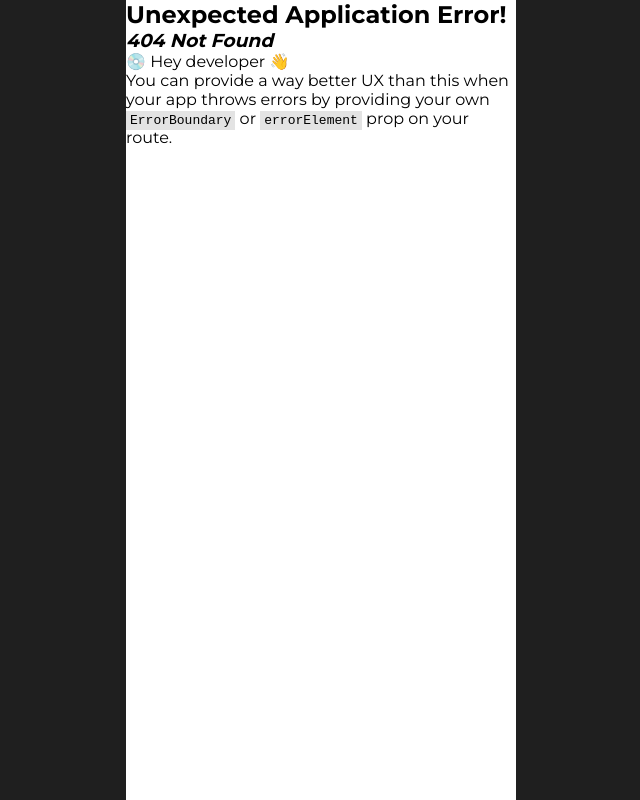
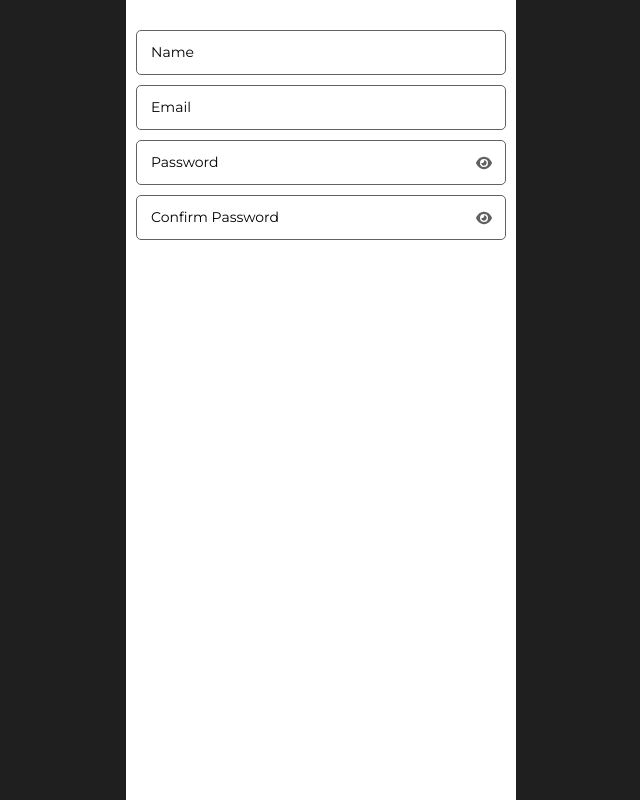
Before and after one commit to xfvelocity/plot-ponder, a React (Vite) app: page /register in a window 1280 px wide. Before the commit this address had no page. Shown: the whole page, without its empty margins (319-959 px from the left). Built offline with nearby package versions, Linux system fonts and the light colour scheme.

Commit message:
set base for register page

```diff
--- a/package.json
+++ b/package.json
@@ -10,6 +10,7 @@
     "preview": "vite preview"
   },
   "dependencies": {
+    "axios": "^1.5.0",
     "clsx": "^2.0.0",
     "react": "^18.2.0",
     "react-dom": "^18.2.0",
--- a/src/components/basic/icon/PPIcon.tsx
+++ b/src/components/basic/icon/PPIcon.tsx
@@ -7,15 +7,22 @@ import "./ppIcon.scss";
 // ** Types **
 interface Props {
   src: string;
+  colour?: string;
   className?: string;
   size?: number;
   onClick?: () => void;
 }
 
-const PPIcon = ({ src, className = "", size = 24, onClick }: Props) => {
+const PPIcon = ({
+  src,
+  className = "",
+  colour = "grey-darken-2",
+  size = 24,
+  onClick,
+}: Props) => {
   return (
     <ReactSVG
-      className={clsx(`pp-icon ${className}`, {
+      className={clsx(`pp-icon ${className} pp-icon-colour-${colour}`, {
         "pp-hover": !!onClick,
       })}
       src={`icons/${src}.svg`}
--- a/src/components/basic/icon/ppIcon.scss
+++ b/src/components/basic/icon/ppIcon.scss
@@ -7,3 +7,12 @@
     width: var(--size) !important;
   }
 }
+
+@each $name, $colour in $pp-colours {
+  .pp-icon-colour-#{$name} {
+    path,
+    rect {
+      fill: #{$colour} !important;
+    }
+  }
+}
--- a/src/components/basic/input/text-input/PPTextInput.tsx
+++ b/src/components/basic/input/text-input/PPTextInput.tsx
@@ -10,7 +10,7 @@ import PPIcon from "@/components/basic/icon/PPIcon";
 // ** Types **
 interface Props {
   value: string;
-  setValue: React.Dispatch<React.SetStateAction<string>>;
+  setValue: (e: string) => void;
   type?: string;
   placeholder?: string;
   label?: string;
--- a/src/components/basic/input/text-input/ppTextInput.scss
+++ b/src/components/basic/input/text-input/ppTextInput.scss
@@ -3,6 +3,7 @@
   display: grid;
   grid-template-columns: 92% 8%;
   align-items: center;
+  border-color: map-get($pp-colours, "grey-darken-2") !important;
 
   &-content {
     height: 100%;
--- a/src/router/index.tsx
+++ b/src/router/index.tsx
@@ -2,12 +2,17 @@ import { createBrowserRouter } from "react-router-dom";
 
 // ** Pages **
 import Home from "@/views/Home";
+import Register from "@/views/auth/register/Register";
 
 const router = createBrowserRouter([
   {
     path: "/",
     element: <Home />,
   },
+  {
+    path: "/register",
+    element: <Register />,
+  },
 ]);
 
 export default router;
--- /dev/null
+++ b/src/views/auth/register/Register.tsx
@@ -0,0 +1,65 @@
+import { useState } from "react";
+
+// ** Styles **
+import "./register.scss";
+
+// ** Components **
+import PPTextInput from "@/components/basic/input/text-input/PPTextInput";
+
+interface Form {
+  name: string;
+  email: string;
+  password: string;
+  confirmPassword: string;
+}
+
+const Register = () => {
+  const [isPasswordShowing, setIsPasswordShowing] = useState<boolean>(false);
+  const [form, setForm] = useState<Form>({
+    name: "",
+    email: "",
+    password: "",
+    confirmPassword: "",
+  });
+
+  const setFormValue = (key: string, value: string) => {
+    setForm({
+      ...form,
+      [key]: value,
+    });
+  };
+
+  return (
+    <div className="register">
+      <PPTextInput
+        label="Name"
+        value={form.name}
+        setValue={(e) => setFormValue("name", e)}
+      />
+
+      <PPTextInput
+        label="Email"
+        value={form.email}
+        setValue={(e) => setFormValue("email", e)}
+      />
+
+      <PPTextInput
+        label="Password"
+        value={form.password}
+        icon={isPasswordShowing ? "eye-slash" : "eye"}
+        setValue={(e) => setFormValue("password", e)}
+        iconFn={() => setIsPasswordShowing(!isPasswordShowing)}
+      />
+
+      <PPTextInput
+        label="Confirm Password"
+        value={form.confirmPassword}
+        icon={isPasswordShowing ? "eye-slash" : "eye"}
+        setValue={(e) => setFormValue("confirmPassword", e)}
+        iconFn={() => setIsPasswordShowing(!isPasswordShowing)}
+      />
+    </div>
+  );
+};
+
+export default Register;
--- /dev/null
+++ b/src/views/auth/register/register.scss
@@ -0,0 +1,7 @@
+.register {
+  padding-top: 20px;
+
+  .pp-text-input {
+    margin: 10px;
+  }
+}
```
Also changed, not shown: 1 other file (tests, documents, lock files or other folders).
